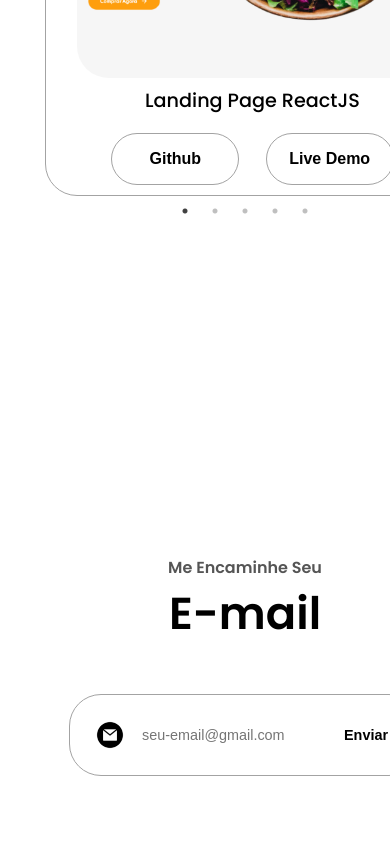
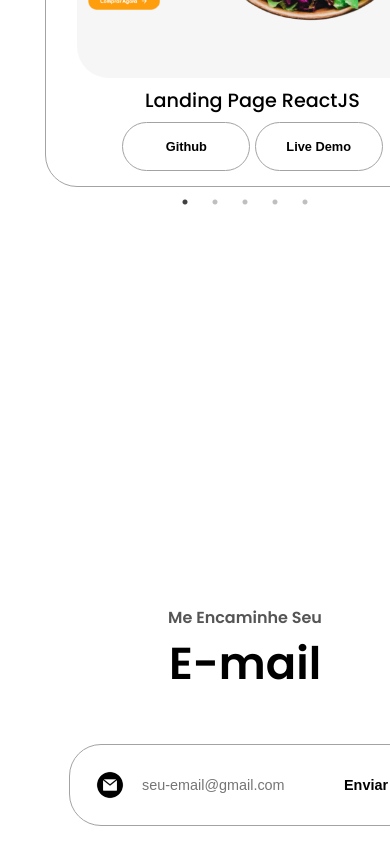
Before and after one commit to danielbelle/portfolio-danielbelle, a React (Create React App) app: page / in a window 390 px wide. Shown: the part 2560-3404 px from the top of the page. Built offline with nearby package versions, Linux system fonts and the light colour scheme.

Commit message:
v6.1 - ajusts in responsivity and carousel

```diff
--- a/src/Components/Projects.js
+++ b/src/Components/Projects.js
@@ -62,25 +62,34 @@ function Projects() {
       {
         breakpoint: 1130,
         settings: {
+          speed: 500,
           slidesToShow: 2,
-          slidesToScroll: 0 ,
+          slidesToScroll: 1,
+          initialSlide: 0,
           infinite: false,
           dots: true
         }
       },
       {
-        breakpoint: 600,
+        breakpoint: 800,
         settings: {
+          dots: true,
+          infinite: false,
+          speed: 500,
           slidesToShow: 1,
           slidesToScroll: 1,
-          initialSlide: 0
+          initialSlide: 1
         }
       },
       {
         breakpoint: 480,
         settings: {
+          dots: true,
+          infinite: false,
+          speed: 500,
           slidesToShow: 1,
-          slidesToScroll: 1
+          slidesToScroll: 1,
+          initialSlide: 1
         }
       }
     ]
--- a/src/Components/Styles/Contact.css
+++ b/src/Components/Styles/Contact.css
@@ -93,13 +93,13 @@
 @media (max-width: 800px) {
 
   .contact-box {
-    margin-top: 250px;
+    margin-top: 300px;
   }
 }
 
 @media (max-width: 600px) {
   .contact-box {
-    margin-top: 100px;
+    margin-top: 150px;
   }
 
 
--- a/src/Components/Styles/Projects.css
+++ b/src/Components/Styles/Projects.css
@@ -181,12 +181,27 @@
     min-height: 400px;
     margin-top: 500px;
   }
+
+  .project-btn {
+    font-size: 0.8rem;
+    margin: -1px;
+  }
+  .project-btn {
+    margin-bottom: 15px;
+  }
 }
 
 @media (max-width: 600px) {
   .projects-section {
     margin-top: 500px;
   }
+
+  .project-btn {
+    margin-bottom: 15px;
+  }
+
 }
 
-@media (max-width: 400px) {}
+@media (max-width: 400px) {
+
+}
```
